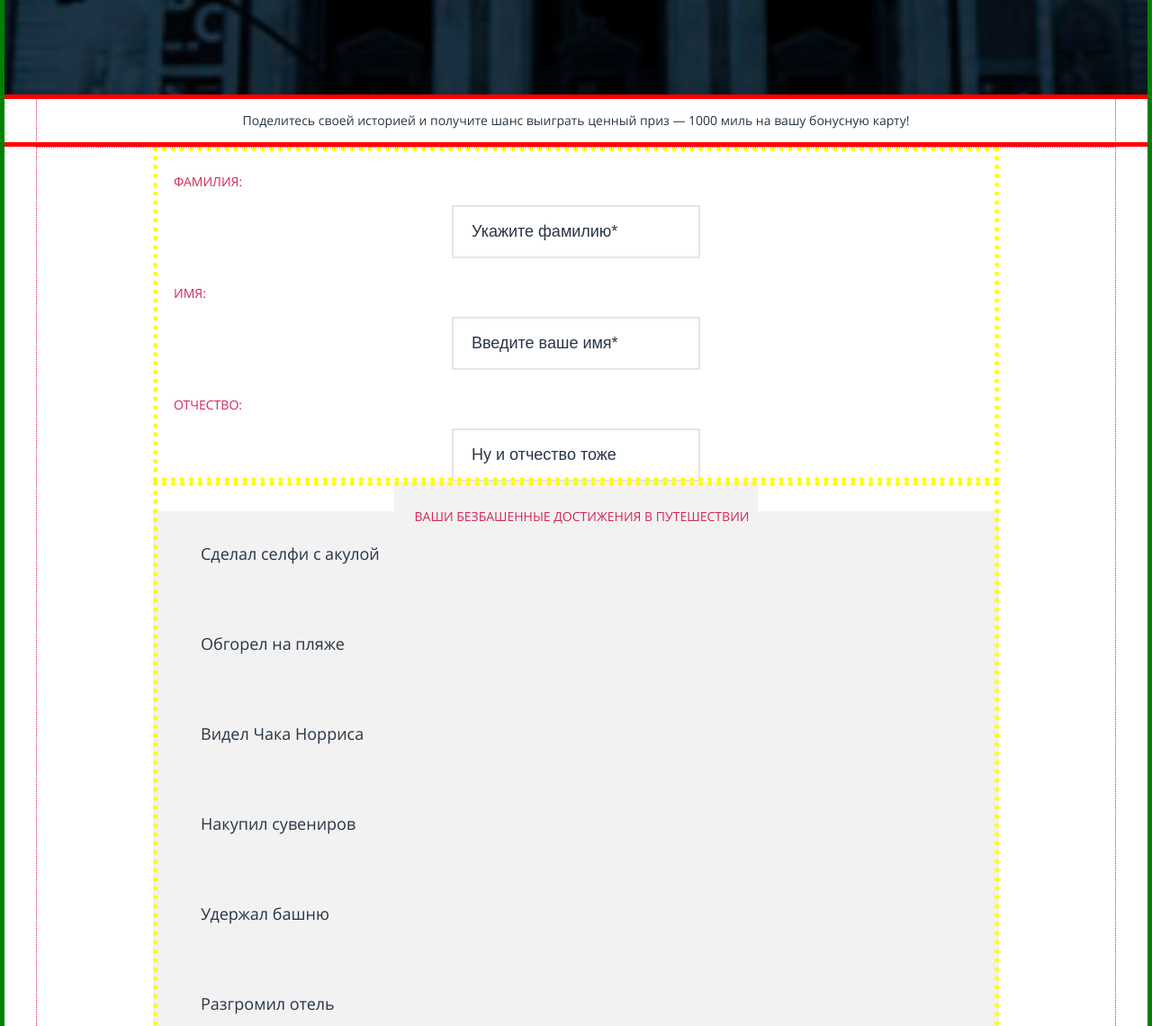
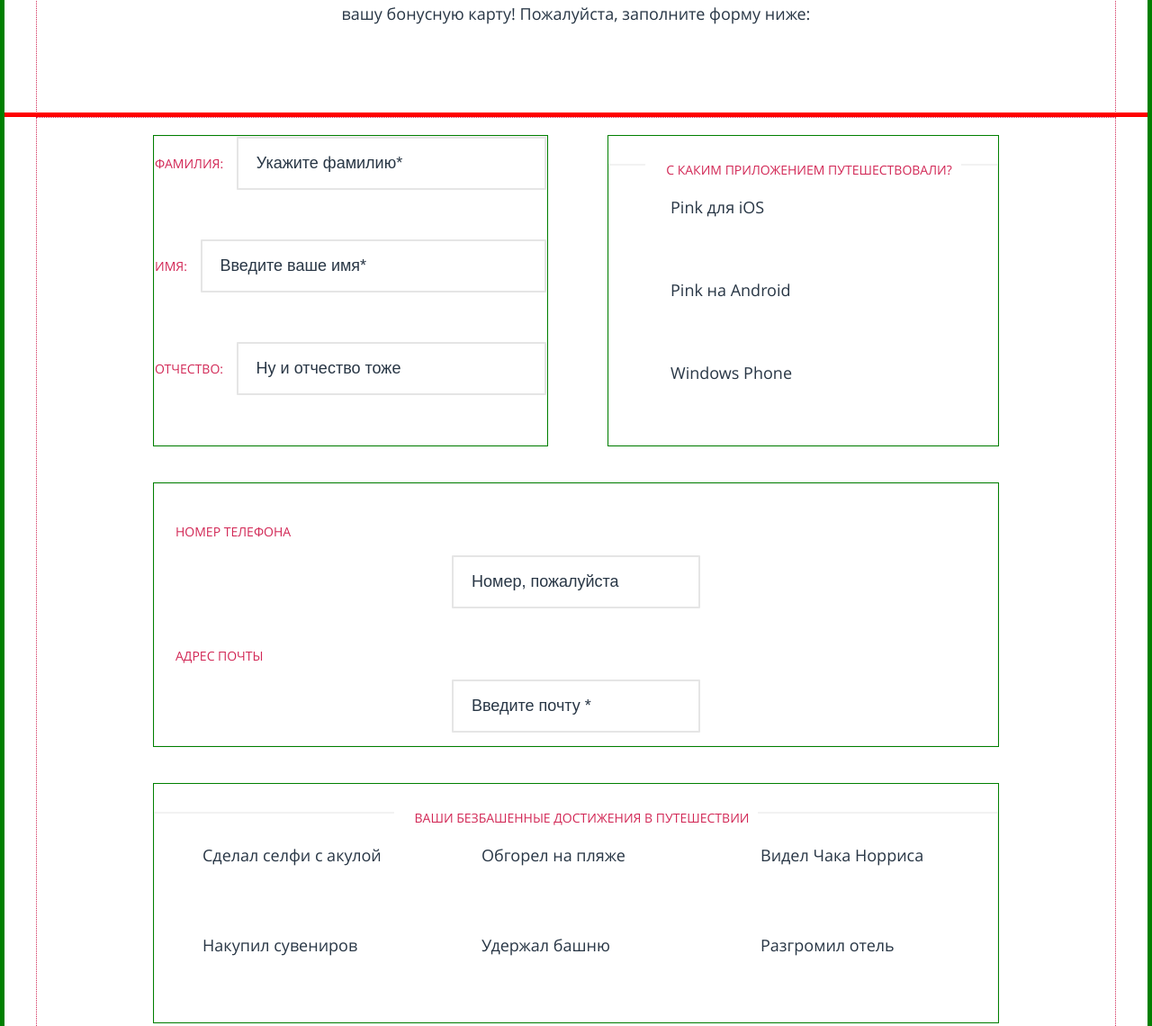
Before and after one commit to ks123kirill/1530953-pink-22, a website: page source/form.html in a window 1280 px wide. Shown: the part 497-1637 px from the top of the page at 90% size. Drawn offline with nearby package versions, Linux system fonts and the light colour scheme; files that its build step writes are made by us from their sources.

Commit message:
Адаптивная сетка страницы формы

```diff
--- a/source/form.html
+++ b/source/form.html
@@ -10,9 +10,10 @@
   <body class="page__body">
 
     <header class="main-header">
-      <div class="main-header__logo logo">
-        <a class="logo__link logo__link_header" href="index.html">
-          <svg width="74" height="23" viewBox="0 0 74 23" fill="none" xmlns="http://www.w3.org/2000/svg">
+      <div class="main-header__wrapper">
+        <div class="main-header__logo logo" id="logo-index">
+          <a class="logo__link logo__link--header" href="index.html" >
+            <svg class="main-header__svg" width="74" height="23" viewBox="0 0 74 23" fill="none" xmlns="http://www.w3.org/2000/svg">
               <path d="M0.00496827 1.54857C0.00487772 1.21254 0.135804 0.889818 0.369742 0.649431C0.60368 0.409043 0.922049 0.27008 1.25676 0.262266H8.39001C13.4469 0.262266 16.7751 2.9645 16.7751 7.39179V7.45162C16.7751 12.2977 12.7415 14.8105 7.97274 14.8105H2.53836V21.611C2.55394 21.7874 2.53277 21.9651 2.47619 22.1329C2.41961 22.3006 2.32887 22.4547 2.20973 22.5854C2.09058 22.716 1.94565 22.8204 1.78416 22.8918C1.62266 22.9631 1.44812 23 1.27166 23C1.0952 23 0.920671 22.9631 0.759173 22.8918C0.597674 22.8204 0.452744 22.716 0.333602 22.5854C0.21446 22.4547 0.123708 22.3006 0.0671295 22.1329C0.0105515 21.9651 -0.0106138 21.7874 0.00496827 21.611V1.54857ZM8.07209 12.5171C11.7778 12.5171 14.2119 10.5228 14.2119 7.53139V7.47156C14.2119 4.26078 11.8175 2.59556 8.25092 2.59556H2.58804V12.4772L8.07209 12.5171Z" fill="white"/>
               <path d="M21.5935 1.38904C21.5779 1.21262 21.5991 1.03487 21.6556 0.867114C21.7122 0.699353 21.803 0.545245 21.9221 0.414596C22.0412 0.283947 22.1862 0.179616 22.3477 0.108238C22.5092 0.0368607 22.6837 0 22.8602 0C23.0366 0 23.2112 0.0368607 23.3727 0.108238C23.5342 0.179616 23.6791 0.283947 23.7982 0.414596C23.9174 0.545245 24.0081 0.699353 24.0647 0.867114C24.1213 1.03487 24.1425 1.21262 24.1269 1.38904V21.611C24.1425 21.7874 24.1213 21.9651 24.0647 22.1329C24.0081 22.3006 23.9174 22.4548 23.7982 22.5854C23.6791 22.7161 23.5342 22.8204 23.3727 22.8918C23.2112 22.9631 23.0366 23 22.8602 23C22.6837 23 22.5092 22.9631 22.3477 22.8918C22.1862 22.8204 22.0412 22.7161 21.9221 22.5854C21.803 22.4548 21.7122 22.3006 21.6556 22.1329C21.5991 21.9651 21.5779 21.7874 21.5935 21.611V1.38904Z" fill="white"/>
               <path d="M30.674 1.41895C30.6816 1.08908 30.8163 0.775007 31.0497 0.542621C31.2831 0.310235 31.597 0.177597 31.9258 0.172531H32.2735C32.5316 0.177833 32.7843 0.248188 33.0082 0.377127C33.2322 0.506065 33.4202 0.689448 33.5551 0.910412L47.1559 18.3104V1.35912C47.1559 1.0312 47.2857 0.7167 47.5168 0.484821C47.7478 0.252942 48.0611 0.122673 48.3879 0.122673C48.7146 0.122673 49.0279 0.252942 49.259 0.484821C49.49 0.7167 49.6198 1.0312 49.6198 1.35912V21.6508C49.6252 21.8051 49.5993 21.9589 49.5435 22.1028C49.4878 22.2467 49.4034 22.3777 49.2956 22.4878C49.1877 22.5979 49.0587 22.6848 48.9163 22.7432C48.7739 22.8016 48.6211 22.8303 48.4673 22.8275H48.3382C48.0744 22.8092 47.8184 22.7294 47.5908 22.5944C47.3631 22.4593 47.17 22.2728 47.0268 22.0497L33.1179 4.24085V21.6508C33.1158 21.9722 32.991 22.2805 32.7692 22.5124C32.5474 22.7442 32.2456 22.882 31.9258 22.8973C31.6008 22.892 31.291 22.7581 31.064 22.5246C30.8369 22.2911 30.711 21.9771 30.7137 21.6508V1.41895H30.674Z" fill="white"/>
@@ -21,8 +22,8 @@
           </a>
         </div>
         <nav class="main-header__nav nav">
-        <button class="button button_hamburger main-header__nav-toggle nav__button" type="button"><span class="visually-hidden">Открыть меню</span></button>
-        <ul class="nav__list">
+          <button class="button button--hamburger main-header__nav-toggle nav__button" type="button"><span class="visually-hidden">Открыть меню</span></button>
+          <ul class="main-header__nav-list nav__list">
             <li class="nav__item">
               <a class="nav__link" href="index.html">Главная</a>
             </li>
@@ -30,13 +31,15 @@
               <a class="nav__link" href="catalog.html">Фотографии</a>
             </li>
             <li class="nav__item">
-            <a class="nav__link nav__link_disabled">Конкурс</a>
+              <a class="nav__link nav__link--disabled">Конкурс</a>
             </li>
             <li class="nav__item">
               <a class="nav__link" href="https://up.htmlacademy.ru/">HTML Academy</a>
             </li>
           </ul>
         </nav>
+      </div>
+
     </header>
 
     <main class="page-main">
@@ -49,7 +52,7 @@
 
       <div class="invitation-form">
         <div class="wrapper">
-          <p class="invitation-form__text">Поделитесь своей историей и получите шанс выиграть ценный приз — 1000 миль на вашу бонусную карту!</p>
+          <p class="invitation-form__text">Поделитесь своей историей и получите шанс выиграть ценный приз — 1000 миль на вашу бонусную карту!&#160;<span>Пожалуйста, заполните форму ниже:</span></p>
         </div>
       </div>
 
@@ -57,19 +60,23 @@
         <h1 class="visually-hidden">Регистрация на сервисе Pink</h1>
 
         <form class="form wrapper" action="https://echo.htmlacademy.ru" method="post">
-          <fieldset class="fieldset fieldset_user-name">
+          <fieldset class="form__user-name fieldset fieldset--user-name">
 
-            <label class="fieldset__legend" for="user-surname">Фамилия:</label>
+            <label class="fieldset__legend" for="user-surname">Фамилия:&#160;&#160;&#160;&#160;
               <input class="fieldset__input" type="text" name="user-surname" id="user-surname" placeholder="Укажите фамилию*" required>
+            </label>
 
-            <label  class="fieldset__legend" for="user-name">Имя:</label>
+            <label  class="fieldset__legend" for="user-name">Имя:&#160;&#160;&#160;&#160;
               <input class="fieldset__input" type="text" name="user-name" id="user-name" placeholder="Введите ваше имя*" required>
+            </label>
 
-            <label  class="fieldset__legend" for="user-patronymic">Отчество:</label>
+            <label  class="fieldset__legend" for="user-patronymic">Отчество:&#160;&#160;&#160;&#160;
               <input class="fieldset__input" type="text" name="user-patronymic" id="user-patronymic" placeholder="Ну и отчество тоже">
+            </label>
+
           </fieldset>
 
-          <fieldset class="fieldset fieldset_user-progress">
+          <fieldset class="form__user-progress fieldset fieldset--user-progress">
             <legend class="fieldset__legend">Ваши безбашенные достижения в путешествии</legend>
             <ul class="fieldset__list">
               <li class="fieldset__item checkbox">
@@ -103,8 +110,8 @@
             </ul>
           </fieldset>
 
-          <fieldset class="fieldset fieldset_user-contacts">
-            <legend class="fieldset__legend fieldset__legend_user-contacts">Контактная информация</legend>
+          <fieldset class="form__user-contacts fieldset fieldset--user-contacts">
+            <legend class="fieldset__legend fieldset__legend--user-contacts">Контактная информация</legend>
             <p class="fieldset__user-tel">
               <label class="fieldset__legend" for="user-tel">Номер телефона</label>
               <input class="fieldset__input" type="tel" id="user-tel" name="user-tel" placeholder="Номер, пожалуйста">
@@ -116,7 +123,7 @@
             </p>
           </fieldset>
 
-          <fieldset class="fieldset fieldset_user-platform">
+          <fieldset class="form__user-platform fieldset fieldset--user-platform">
             <legend class="fieldset__legend">С каким приложением путешествовали?</legend>
             <ul class="fieldset__list">
               <li class="fieldset__item radio">
@@ -136,23 +143,25 @@
             </ul>
           </fieldset>
 
-          <fieldset class="fieldset fieldset_user-message">
+          <fieldset class="form__user-message fieldset fieldset--user-message">
             <legend class="fieldset__legend">Опишите свои эмоции</legend>
-            <textarea name="user-message" cols="35" rows="5">Можно прям в красках, не стесняясь в выражениях
+            <textarea class="fieldset__textarea" name="user-message" cols="35" rows="5">Можно прям в красках, не стесняясь в выражениях
             </textarea>
           </fieldset>
 
+          <div class="form__submit">
             <button class="button form__button-submit" type="submit">Отправить форму</button>
             <p class="form__note"><span class="form__note-star">*</span> — обязательные <span class="form__note-hidden">для заполнения</span> поля</p>
+          </div>
         </form>
       </section>
     </main>
 
     <footer class="main-footer">
-      <div class="wrapper">
+      <div class="main-footer__wrapper wrapper">
 
         <div class="main-footer__logo logo">
-          <a class="logo__link logo__link_footer" href="index.html">
+          <a class="logo__link logo__link--footer" href="index.html">
             <svg width="145" height="40" viewBox="0 0 145 40" fill="none" xmlns="http://www.w3.org/2000/svg">
               <path d="M71.005 18.5486C71.0049 18.2125 71.1358 17.8898 71.3697 17.6494C71.6037 17.409 71.922 17.2701 72.2568 17.2623H79.39C84.4469 17.2623 87.7751 19.9645 87.7751 24.3918V24.4516C87.7751 29.2977 83.7415 31.8105 78.9727 31.8105H73.5384V38.611C73.5539 38.7874 73.5328 38.9651 73.4762 39.1329C73.4196 39.3006 73.3289 39.4547 73.2097 39.5854C73.0906 39.716 72.9457 39.8204 72.7842 39.8918C72.6227 39.9631 72.4481 40 72.2717 40C72.0952 40 71.9207 39.9631 71.7592 39.8918C71.5977 39.8204 71.4527 39.716 71.3336 39.5854C71.2145 39.4547 71.1237 39.3006 71.0671 39.1329C71.0106 38.9651 70.9894 38.7874 71.005 38.611V18.5486ZM79.0721 29.5171C82.7778 29.5171 85.2119 27.5228 85.2119 24.5314V24.4716C85.2119 21.2608 82.8175 19.5956 79.2509 19.5956H73.588V29.4772L79.0721 29.5171Z" fill="#283645"/>
               <path d="M92.5935 18.389C92.5779 18.2126 92.5991 18.0349 92.6556 17.8671C92.7122 17.6994 92.803 17.5452 92.9221 17.4146C93.0412 17.2839 93.1862 17.1796 93.3477 17.1082C93.5092 17.0369 93.6837 17 93.8602 17C94.0366 17 94.2112 17.0369 94.3727 17.1082C94.5342 17.1796 94.6791 17.2839 94.7982 17.4146C94.9174 17.5452 95.0081 17.6994 95.0647 17.8671C95.1213 18.0349 95.1425 18.2126 95.1269 18.389V38.611C95.1425 38.7874 95.1213 38.9651 95.0647 39.1329C95.0081 39.3006 94.9174 39.4548 94.7982 39.5854C94.6791 39.7161 94.5342 39.8204 94.3727 39.8918C94.2112 39.9631 94.0366 40 93.8602 40C93.6837 40 93.5092 39.9631 93.3477 39.8918C93.1862 39.8204 93.0412 39.7161 92.9221 39.5854C92.803 39.4548 92.7122 39.3006 92.6556 39.1329C92.5991 38.9651 92.5779 38.7874 92.5935 38.611V18.389Z" fill="#283645"/>
--- a/source/less/blocks/fieldset.less
+++ b/source/less/blocks/fieldset.less
@@ -1,12 +1,12 @@
 .fieldset {
   border: none;
-  outline: 5px dotted yellow;
-  outline-offset: -5px;
+  outline: 1px solid green;
+  outline-offset: -1px;
   padding: 0;
-  margin: 0;
+  margin: 20px 0;
 
-  &_user-progress,
-  &_user-platform {
+  &--user-progress,
+  &--user-platform {
     background-color: var(--basic-grey);
 
     & legend { // Хак. Иначе не закрашивается область legend
@@ -24,7 +24,7 @@
   text-align: left;
   padding: 30px 10px 17px 23px;
 
-  &_user-contacts {
+  &--user-contacts {
     display: none;
   }
 }
@@ -70,6 +70,7 @@
   padding: 0;
   margin: 0;
   text-align: left;
+  box-sizing: border-box;
 }
 
 .fieldset textarea {
@@ -85,3 +86,14 @@
   padding: 22px 16px 22px 20px;
   margin: 0;
 }
+
+@media (min-width: @tablet-width) {
+  .fieldset {
+    border: 2px solid var(--basic-grey);
+    background-color: var(--basic-white);
+  }
+
+  .fieldset legend {
+    background-color: var(--basic-white);
+  }
+}
--- a/source/less/blocks/form.less
+++ b/source/less/blocks/form.less
@@ -1,5 +1,6 @@
 .form__button-submit {
   width: 100%;
+  text-transform: uppercase;
   color: var(--basic-white);
   background-color: var(--basic-green);
   padding: 23px;
@@ -34,3 +35,126 @@
 .form__note-hidden {
   display: none;
 }
+
+.form__user-name input {
+  width: calc(100% + 33px);
+  margin-left: -23px;
+}
+
+@media (min-width: @mobile-width + 1px) {
+  .form__user-name label {
+    display: flex;
+    flex-direction: row;
+    justify-content: space-between;
+    align-items: center;
+    padding: 0 0 55px 0;
+  }
+
+  .form__user-name input {
+    margin: 0;
+  }
+}
+
+@media (min-width: @tablet-width) {
+  .form {
+    display: flex;
+    flex-direction: column;
+    justify-content: flex-start;
+    align-items: stretch;
+  }
+
+  .form__user-name label {
+    width: 620px;
+  }
+
+  .form__user-name {
+    order: 1;
+  }
+
+  .form__user-platform {
+    order: 2;
+  }
+
+  .form__user-contacts {
+    order: 3;
+  }
+
+  .form__user-progress {
+    order: 4;
+  }
+
+  .form__user-message {
+    order: 5;
+  }
+
+  .form__button-submit {
+    width: 300px;
+  }
+
+  .form__submit {
+    order: 6;
+    display: flex;
+    flex-wrap: wrap;
+    justify-content: space-between;
+    align-items: center;
+  }
+}
+
+@media (min-width: @desktop-width) {
+  .form {
+    display: grid;
+    grid-template-columns: repeat(2, 435px);
+    grid-template-rows: repeat(5, min-content);
+    grid-gap: 0 70px;
+  }
+
+  .form__user-name {
+    grid-row: ~"1/2";
+    grid-column: ~"1/2";
+  }
+
+  .form__user-name label {
+    width: 435px;
+  }
+
+  .form__user-platform {
+    grid-row: ~"1/2";
+    grid-column: ~"2/-1";
+  }
+
+  .form__user-contacts {
+    grid-row: ~"2/3";
+    grid-column: ~"1/-1";
+  }
+
+  .form__user-progress {
+    grid-row: ~"3/4";
+    grid-column: ~"1/-1";
+  }
+
+  .form__user-progress ul {
+    display: flex;
+    flex-direction: row;
+    flex-wrap: wrap;
+    justify-content: flex-start;
+    align-items: flex-start;
+  }
+
+  .form__user-progress li {
+    width: 310px;
+  }
+
+  .form__user-message {
+    grid-row: ~"4/5";
+    grid-column: ~"1/-1";
+  }
+
+  .form__submit {
+    grid-row: ~"5/-1";
+    grid-column: ~"1/-1";
+  }
+
+  .form__note-hidden {
+    display: inline-block;
+  }
+}
--- a/source/less/blocks/invitation-form.less
+++ b/source/less/blocks/invitation-form.less
@@ -1,10 +1,33 @@
 .invitation-form {
   outline: 5px solid red;
   outline-offset: -5px;
+}
+
+.invitation-form span {
+  display: none;
 }
 
 .invitation-form__text {
   font-size: 14px;
   line-height: 30px;
   color: var(--basic-blue-dark);
+  padding: 0;
+  margin: 0;
 }
+
+@media (min-width: @tablet-width) {
+  .invitation-form__text {
+    font-size: 18px;
+    padding: 100px 65px;
+  }
+
+  .invitation-form span {
+    display: inline;
+  }
+}
+
+@media (min-width: @desktop-width) {
+  .invitation-form__text {
+    padding: 100px 90px;
+  }
+}
```
Also changed, not shown: source/less/blocks/competition.less (+15 -2 lines). Lines whose indentation alone changed are shown as unchanged.
